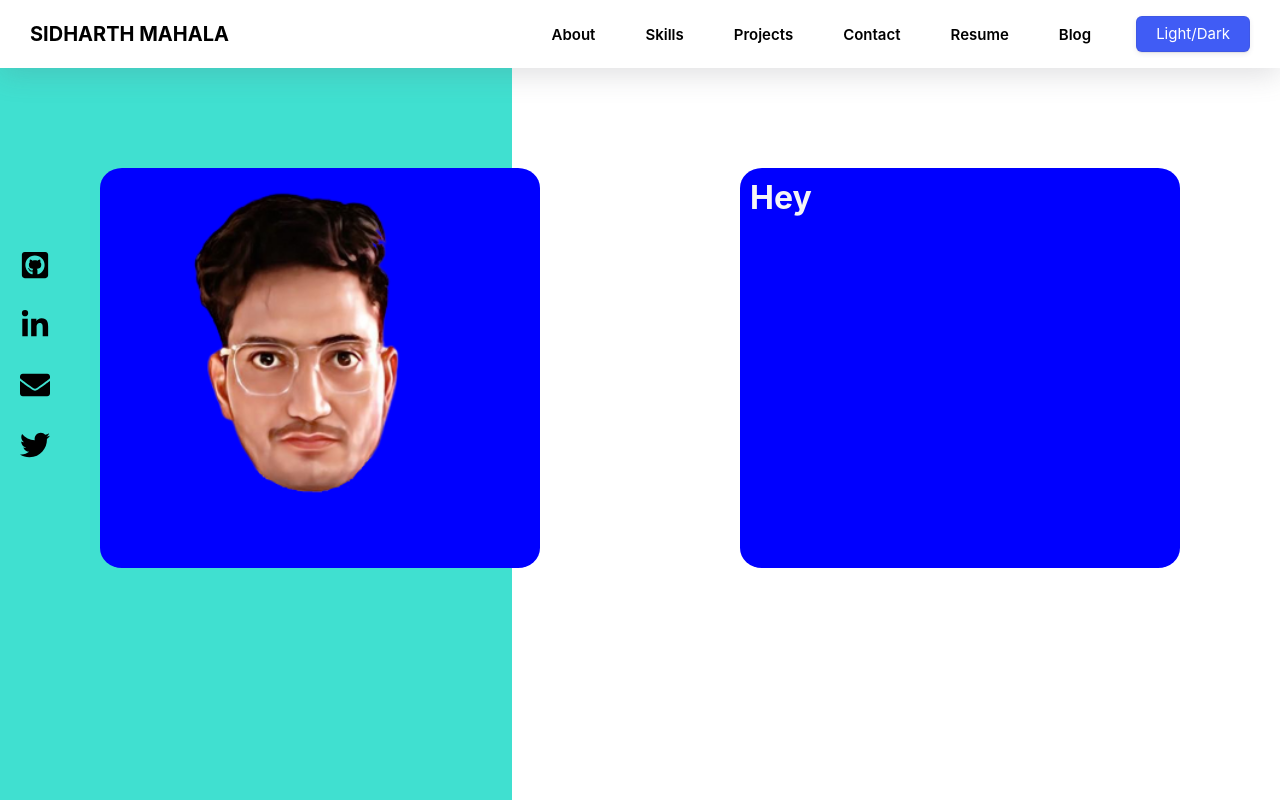
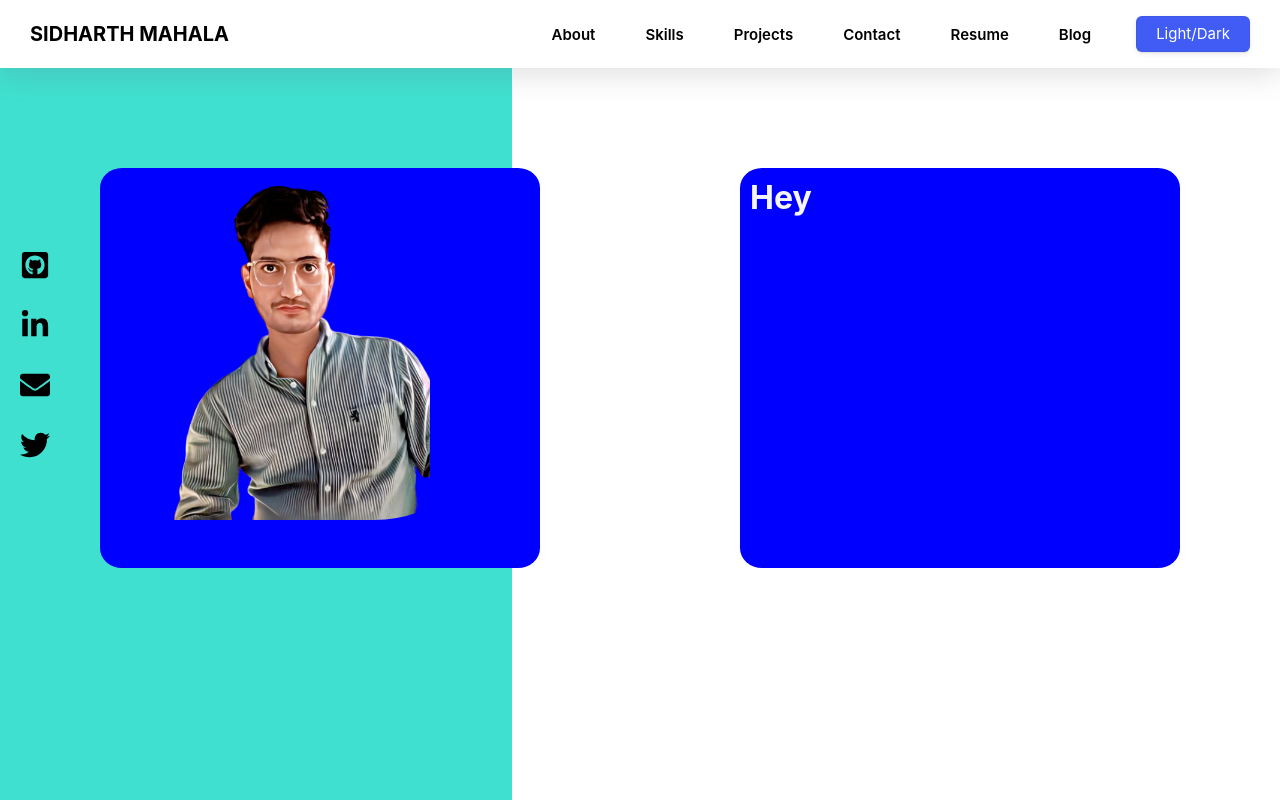
Before and after one commit to sidharthmahala/portfolio, a React (Create React App) app: page / in a window 1280 px wide. Shown: the top 800 px of the page. Built offline with nearby package versions, Linux system fonts and the light colour scheme.

Commit message:
Image upadeted

```diff
--- a/src/sections/Hero.js
+++ b/src/sections/Hero.js
@@ -6,7 +6,7 @@ function Hero() {
   return (
     <div className='hero--container'>
       <div className='img--contanier'>
-        <img src={require('../Assets/faceblob.png')} alt='' />
+        <img src={require('../Assets/profile.png')} alt='' />
       </div>
       <div className='icons--container'>
         <SocialIcons />
```
